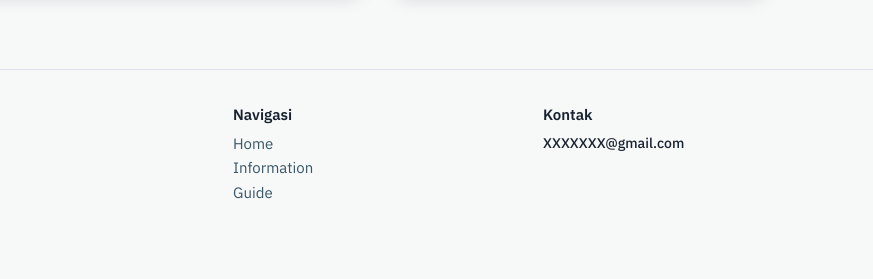
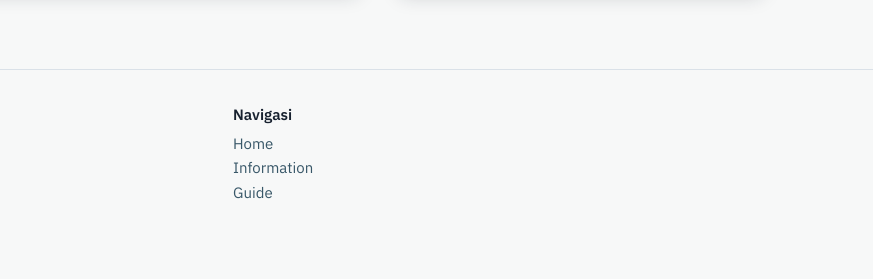
Before and after one commit to fachrizafawwaz2005-netizen/HERTSS-WEB, a plain HTML site: page patient-profile.html in a window 1280 px wide. Shown: the part 641-920 px from the top of the page, 407-1280 px from the left. Drawn offline with nearby package versions, Linux system fonts and the light colour scheme.

Commit message:
Update patient-profile.html

```diff
--- a/patient-profile.html
+++ b/patient-profile.html
@@ -96,7 +96,6 @@
       <p>Continuous Cardiac Monitoring</p>
     </div>
     <nav aria-label="Footer"><h3>Navigasi</h3><ul><li><a href="index.html">Home</a></li><li><a href="information.html">Information</a></li><li><a href="information.html#how-it-works">Guide</a></li></ul></nav>
-    <div><h3>Kontak</h3><p class="mail">XXXXXXX@gmail.com</p></div>
   </div>
 </footer>
 
```
